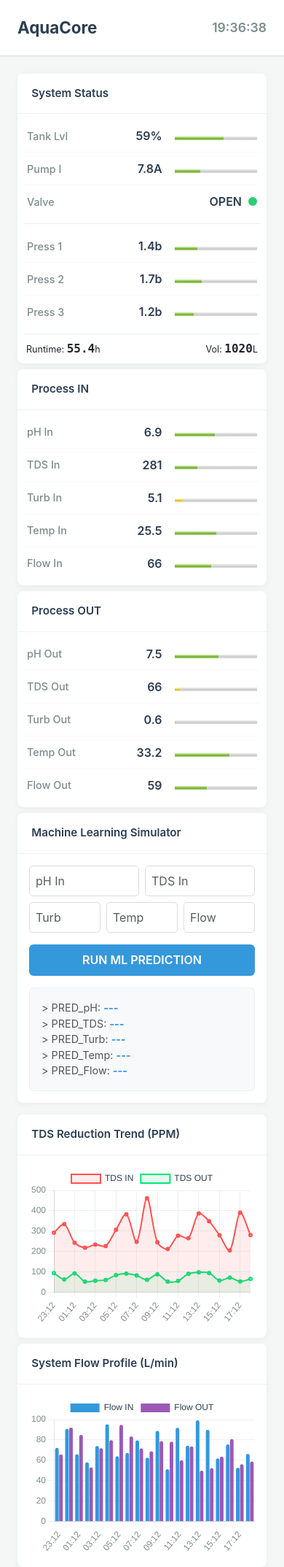
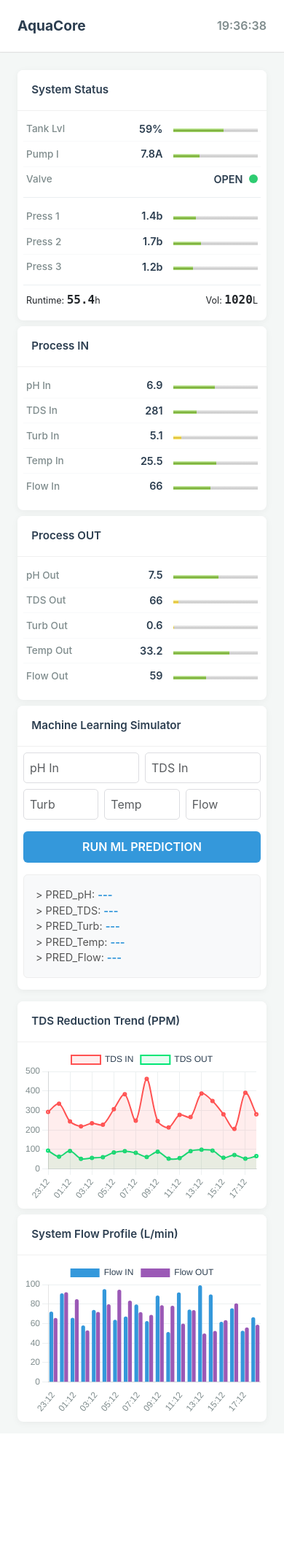
Before and after one commit to krishvariya/aquacore, a Flask app: page / in a window 390 px wide. Shown: the whole page at 73% size. After the commit the page ends 1955 px from the top, so only its background shows below. Run offline with Flask 3, Linux system fonts and the light colour scheme; data comes from the database, SQL or seed files in the repository.

Commit message:
UI: Add mobile responsiveness and compact PC layout

```diff
--- a/static/css/style.css
+++ b/static/css/style.css
@@ -37,34 +37,53 @@ table {
     width: 100%;
 }
 table td {
-    padding: 10px 5px !important;
+    padding: 6px 4px !important; /* Compact for PC */
     vertical-align: middle;
     border-bottom: 1px solid #f8f9fa;
+    font-size: 0.85rem;
 }
 table tr:last-child td {
     border-bottom: none;
 }
 .label-col {
-    width: 35%;
+    width: 32%;
     font-weight: 500;
     color: #7f8c8d;
 }
 .val-col {
-    width: 25%;
+    width: 28%;
     text-align: right;
     font-family: inherit;
-    font-size: 1rem;
+    font-size: 0.95rem;
     font-weight: 600;
     color: #2c3e50;
 }
 .gauge-col {
     width: 40%;
-    padding-left: 12px !important;
+    padding-left: 10px !important;
 }
 meter {
     width: 100%;
     height: 10px;
     border-radius: 5px;
+}
+/* Mobile adjustments */
+@media (max-width: 767px) {
+    .card {
+        margin-bottom: 0.5rem;
+    }
+    .navbar-brand {
+        font-size: 1.2rem !important;
+    }
+    #clock {
+        font-size: 1rem !important;
+    }
+    .val-col {
+        font-size: 0.9rem;
+    }
+    .card-body.p-3 {
+        padding: 0.75rem !important;
+    }
 }
 .status-indicator {
     display: inline-block;
--- a/templates/index.html
+++ b/templates/index.html
@@ -77,7 +77,7 @@
             <div class="col-md-3">
                 <div class="card h-100">
                     <div class="card-header">Machine Learning Simulator</div>
-                    <div class="card-body p-3">
+                    <div class="card-body p-2">
                         <form id="predictForm">
                             <div class="row g-2 mb-2">
                                 <div class="col-6"><input type="number" step="0.1" class="form-control" id="p_ph_in" placeholder="pH In" required></div>
@@ -107,17 +107,17 @@
             <div class="col-md-6">
                 <div class="card h-100">
                     <div class="card-header">TDS Reduction Trend (PPM)</div>
-                    <div class="card-body p-3" style="height: 250px;">
+                    <div class="card-body p-2" style="height: 220px;">
                         <canvas id="tdsChart"></canvas>
                     </div>
                 </div>
             </div>
 
             <!-- Right Chart: Flow Trend -->
-            <div class="col-md-6">
+            <div class="col-md-6 mb-3"> <!-- Added bottom margin for mobile scrolling clearance -->
                 <div class="card h-100">
                     <div class="card-header">System Flow Profile (L/min)</div>
-                    <div class="card-body p-3" style="height: 250px;">
+                    <div class="card-body p-2" style="height: 220px;">
                         <canvas id="flowChart"></canvas>
                     </div>
                 </div>
```
